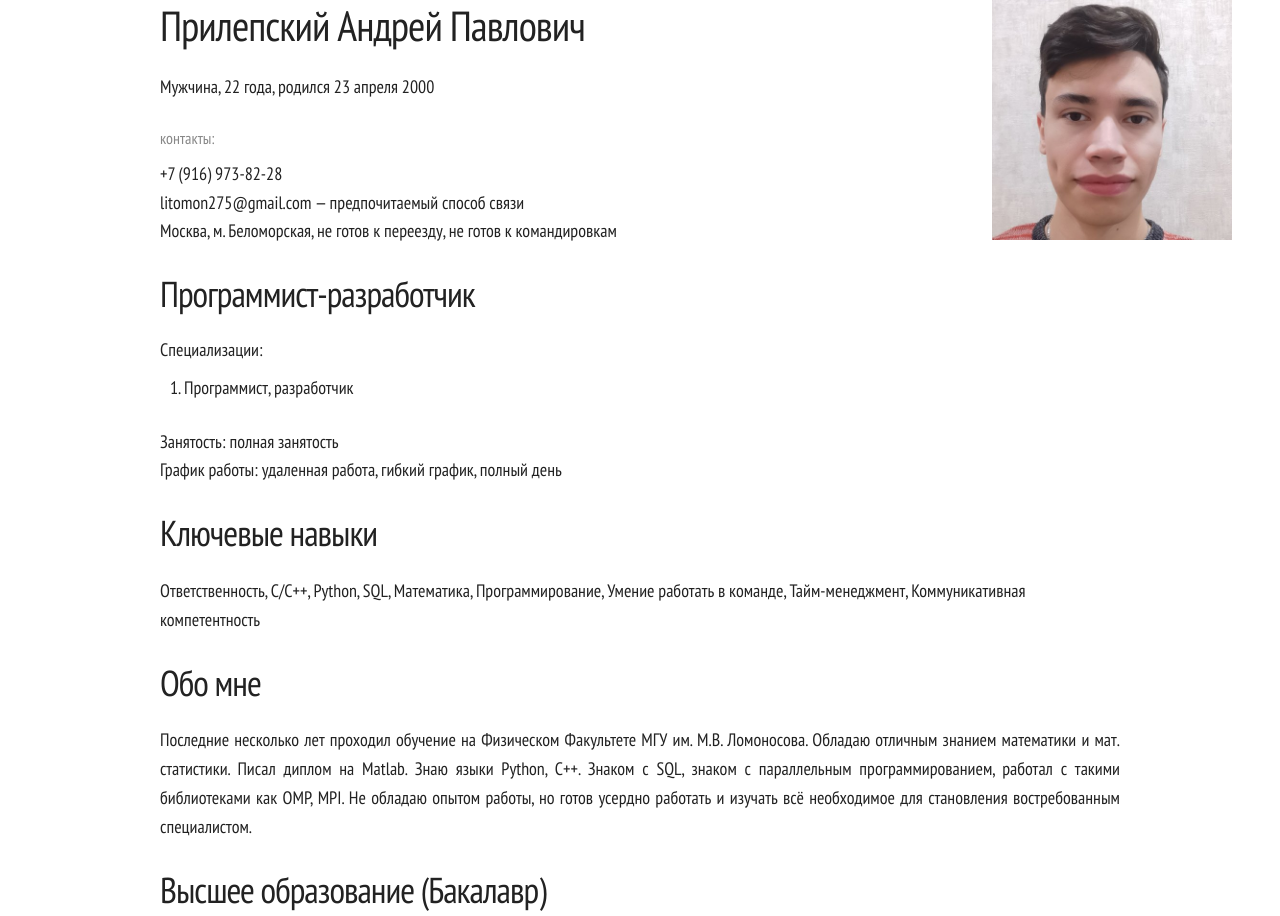
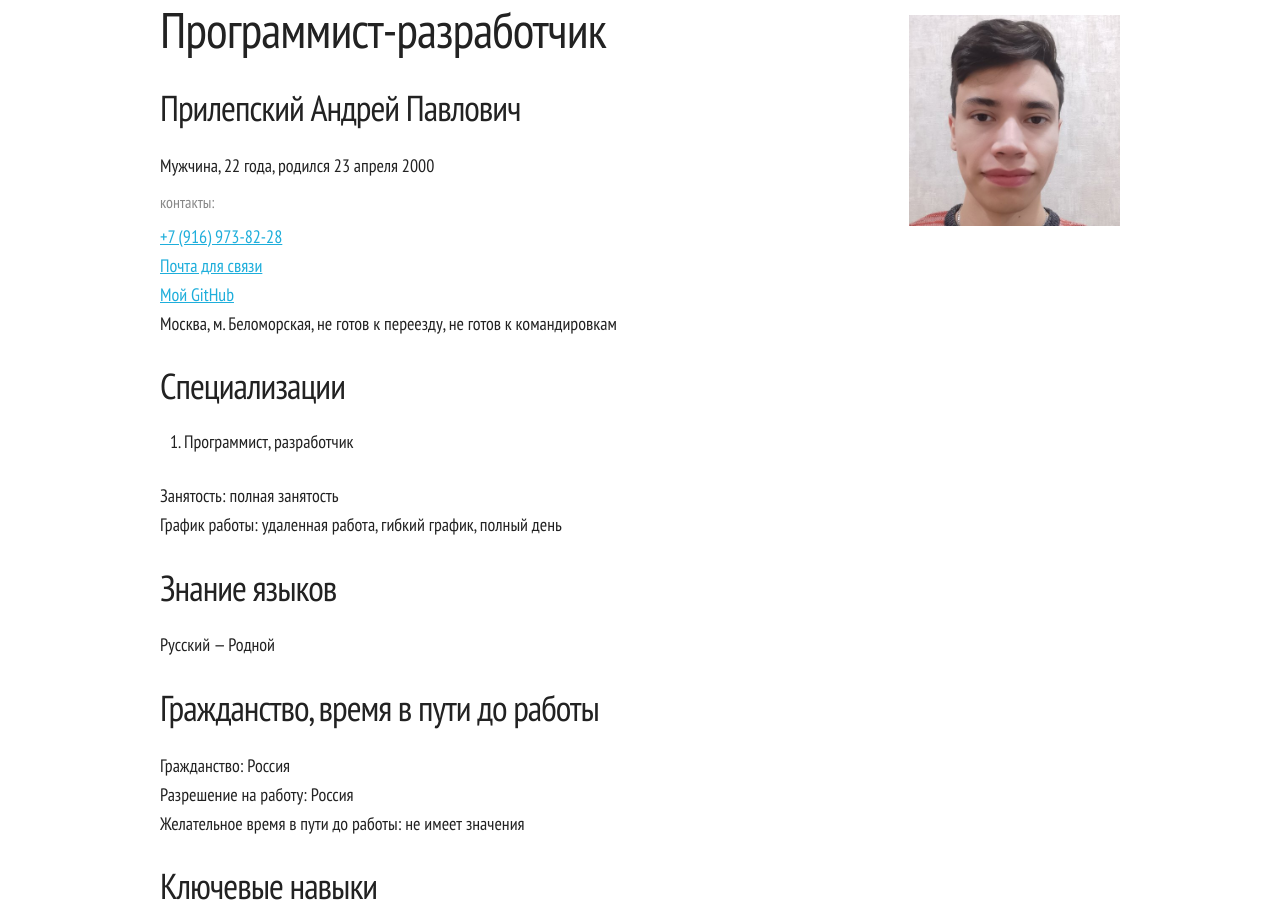
Before and after one commit to Ridick-Rus/Curriculum-vitae, a plain HTML site: page index.html in a window 1280 px wide. Shown: the top 916 px of the page. Drawn offline with Linux system fonts and the light colour scheme.

Commit message:
final1.1

```diff
--- a/index.html
+++ b/index.html
@@ -1,5 +1,5 @@
 <!DOCTYPE html>
-<html lang="en">
+<html lang="ru">
 <head>
   <meta charset="UTF-8">
   <title>Резюме</title>
@@ -27,33 +27,45 @@
 <body>
 <div class="container">
   <div class="row">
-    <div class="ten columns">
-      <h2>Прилепский Андрей Павлович</h2>
-      <p style="font-size: 18px">Мужчина, 22 года, родился 23 апреля 2000</p>
+    <div class="nine columns">
+      <h1 style="margin-bottom: 0.5em">Программист-разработчик</h1>
+      <h3>Прилепский Андрей Павлович</h3>
+      <p style="font-size: 18px; margin-bottom: 0.5em">Мужчина, 22 года, родился 23 апреля 2000</p>
       <p style="font-size: 16px; color: #888888; margin-bottom: 0.5em">контакты:</p>
       <p style="font-size: 18px">
-        +7 (916) 973-82-28<br>
-        litomon275@gmail.com — предпочитаемый способ связи<br>
+        <a href="tel:+79169738228">+7 (916) 973-82-28</a><br>
+        <a href="mailto:litomon275@gmail.com">Почта для связи</a><br>
+        <a href="https://github.com/Ridick-Rus">Мой GitHub</a><br>
         Москва, м. Беломорская, не готов к переезду, не готов к командировкам
       </p>
     </div>
 
-    <div class="two columns">
-      <img src="images/photo.jpeg" alt="Фото для резюме" style="width: 240px; height: 240px;"/>
+    <div class="three columns">
+      <img src="images/photo.jpeg" alt="Фото для резюме" style="max-width: 100%; margin-top: 1em"/>
     </div>
   </div>
 
-  <div class="row">
+  <div class="twelve rows">
     <div class="column">
       <div>
-        <h3 style="margin-bottom: 0.5em">Программист-разработчик</h3>
-        <p class="text" style="margin-bottom: 0.5em">Специализации:</p>
+        <h3 style="margin-bottom: 0.5em">Специализации</h3>
         <ol class="specialist">
           <li> Программист, разработчик</li>
         </ol>
         <p class="text">
           Занятость: полная занятость<br>
           График работы: удаленная работа, гибкий график, полный день
+        </p>
+      </div>
+
+      <div class="row">
+        <h3>Знание языков</h3>
+        <p class="text">Русский — Родной</p>
+        <h3>Гражданство, время в пути до работы</h3>
+        <p class="text">
+          Гражданство: Россия<br>
+          Разрешение на работу: Россия<br>
+          Желательное время в пути до работы: не имеет значения
         </p>
       </div>
 
@@ -95,16 +107,6 @@
       </div>
     </div>
   </div>
-  <div class="row">
-    <h3>Знание языков</h3>
-    <p class="text">Русский — Родной</p>
-    <h3>Гражданство, время в пути до работы</h3>
-    <p class="text">
-      Гражданство: Россия<br>
-      Разрешение на работу: Россия<br>
-      Желательное время в пути до работы: не имеет значения
-    </p>
-  </div>
 </div>
 </body>
 </html>
```
